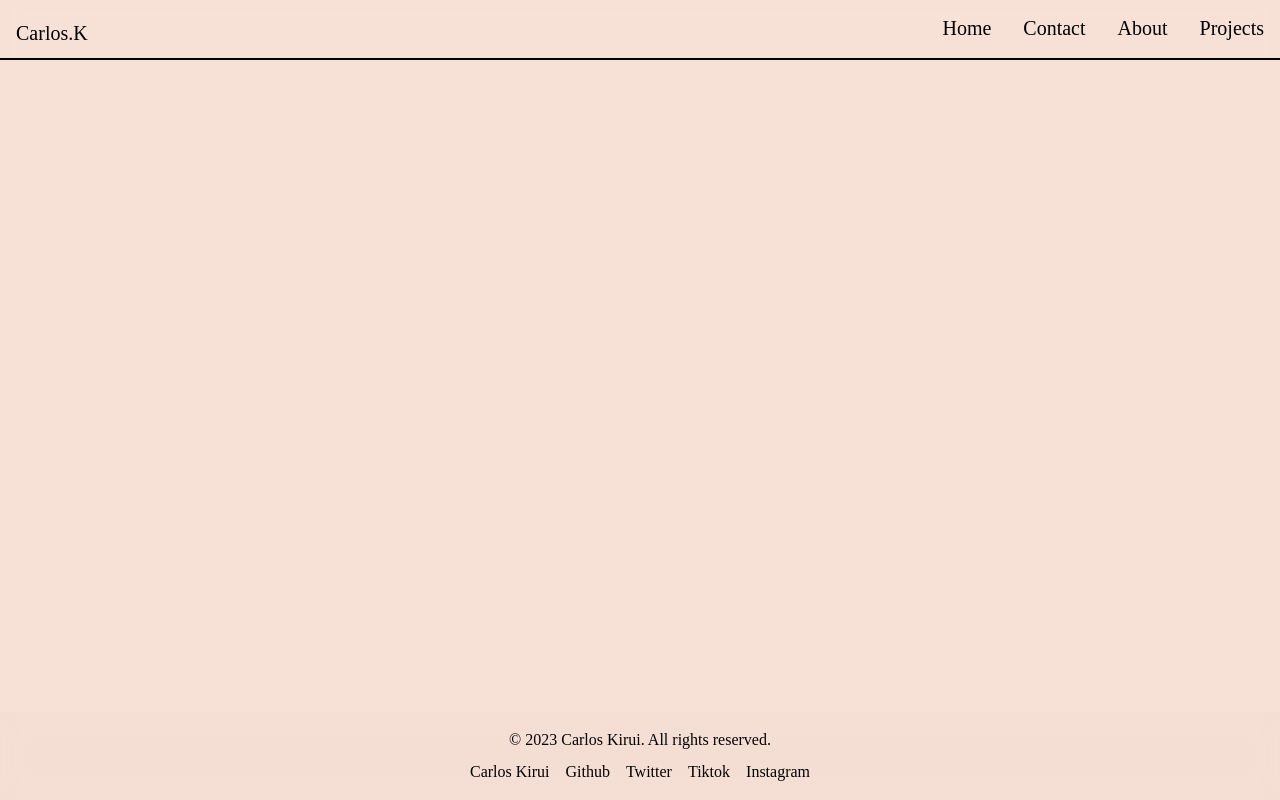
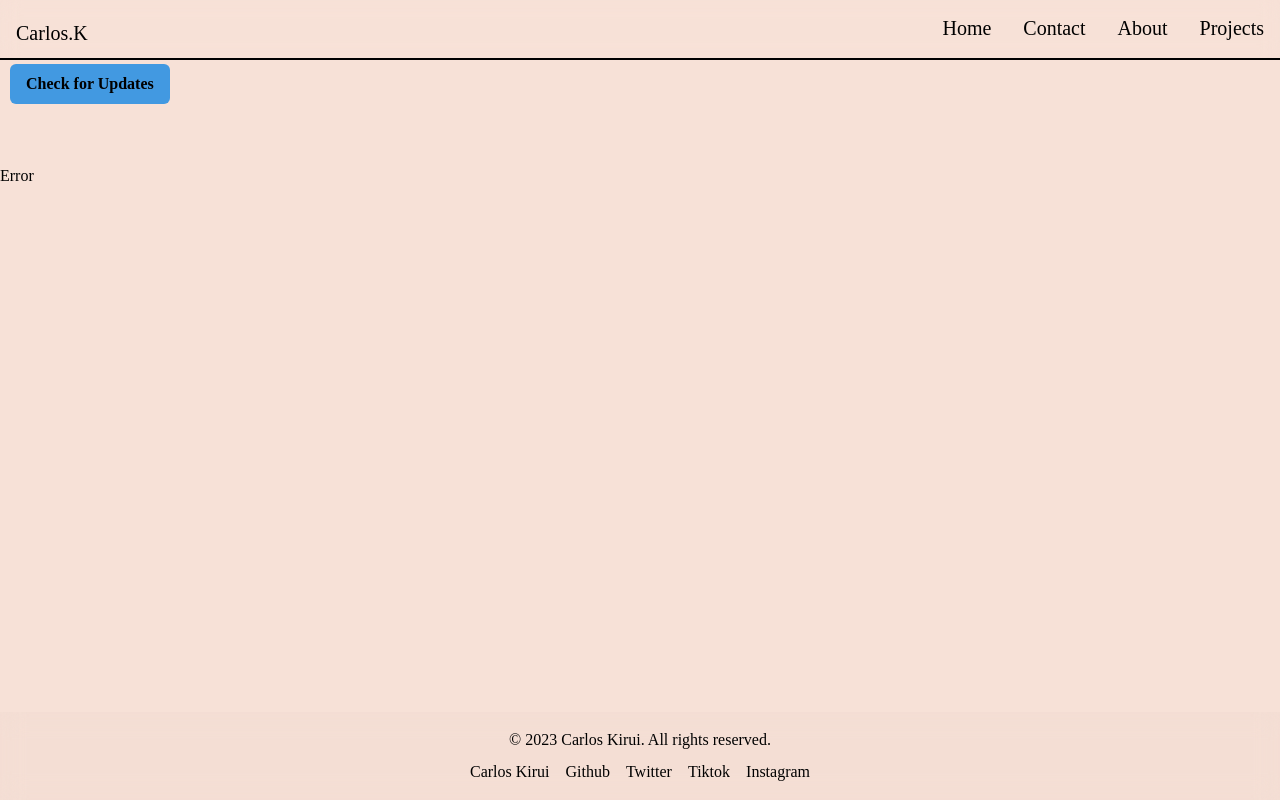
Before and after one commit to carloskim123/portfolio-site-old, a React (Vite) app: page /error in a window 1280 px wide. Built offline with nearby package versions, Linux system fonts and the light colour scheme; a web font is replaced by a local one.

Commit message:
initial to review branch

```diff
--- a/src/App.jsx
+++ b/src/App.jsx
@@ -1,38 +1,36 @@
+import React from 'react';
 import {
   createBrowserRouter,
   createRoutesFromElements,
   Route,
   RouterProvider
-} from 'react-router-dom'
-
+} from 'react-router-dom';
 
 // layouts and pages
-import RootLayout from './layouts/RootLayout'
-import Home from './pages/Home'
-import Projects from './pages/Projects'
-import About from './pages/About'
-import Contact from './pages/Contact'
-import NotFound from './pages/NotFound'
-import HasSubmitted from './components/HasSubmitted'
+import RootLayout from './layouts/RootLayout';
+import Home from './pages/Home';
+import Projects from './pages/Projects';
+import About from './pages/About';
+import Contact from './pages/Contact';
+import NotFound from './pages/NotFound';
+import HasSubmitted from './components/HasSubmitted';
+
 // router and routes
 const router = createBrowserRouter(
   createRoutesFromElements(
     <>
-      <Route path="/" element={<RootLayout />} >
+      <Route path="/" element={<RootLayout />}>
         <Route index element={<Home />} />
         <Route path="projects" element={<Projects />} />
         <Route path="about" element={<About />} />
         <Route path="contact" element={<Contact />} />
         <Route path="*" element={<NotFound />} />
         <Route path="success" element={<HasSubmitted />} />
-        <Route path="error" element={Error} />
-
+        <Route path="error" element={<div>Error</div>} />
       </Route>
     </>
-
   )
-)
-
+);
 
 // app
 function App() {
@@ -43,7 +41,7 @@ function App() {
         <RootLayout />
       </RouterProvider>
     </>
-  )
+  );
 }
 
-export default App
+export default App;
--- /dev/null
+++ b/src/components/CustomModal.jsx
@@ -0,0 +1,23 @@
+import { Modal, ModalOverlay, ModalContent, ModalHeader, ModalFooter, ModalBody, ModalCloseButton, Button } from "@chakra-ui/react";
+
+const CustomModal = ({ isOpen, onClose }) => {
+    return (
+        <Modal isOpen={isOpen} onClose={onClose} size="md">
+            <ModalOverlay />
+            <ModalContent>
+                <ModalHeader>Modal Title</ModalHeader>
+                <ModalCloseButton />
+                <ModalBody>
+                    <p>Your on the latest version of the app</p>
+                </ModalBody>
+                <ModalFooter>
+                    <Button colorScheme="blue" mr={3} onClick={onClose}>
+                        Close
+                    </Button>
+                </ModalFooter>
+            </ModalContent>
+        </Modal>
+    );
+};
+
+export default CustomModal;
--- a/src/layouts/RootLayout.jsx
+++ b/src/layouts/RootLayout.jsx
@@ -1,6 +1,5 @@
-// External Library
 import { Link, useNavigate } from 'react-router-dom';
-import { Box, Flex, Text } from "@chakra-ui/react";
+import { Box, Flex, Text, Button } from "@chakra-ui/react";
 import { Outlet } from "react-router-dom";
 import { Suspense, useEffect, useState } from "react"
 
@@ -9,11 +8,15 @@ import Loader from '../components/Loader';
 import Footer from '../components/Footer';
 import { routes } from '../../data/db';
 import "../app.css";
+import CustomModal from '../components/customModal';
 
 const RootLayout = () => {
+  const [hasCheckedForUpdate, setHasCheckedForUpdate] = useState(false);
   const [isLoading, setIsLoading] = useState(true);
   const [showMenu, setShowMenu] = useState(false);
   const [currentTime, setCurrentTime] = useState(new Date());
+  const [lastUpdateCheckTime, setLastUpdateCheckTime] = useState(null);
+  const [isModalOpen, setIsModalOpen] = useState(false);
 
   const navigate = useNavigate();
 
@@ -22,6 +25,14 @@ const RootLayout = () => {
       setIsLoading(false);
     }, 3400);
 
+    const fetchedUpdateState = localStorage.getItem("hasCheckedForUpdate");
+    setHasCheckedForUpdate(fetchedUpdateState === "true"); // Parse as boolean
+
+    const lastCheckedTime = localStorage.getItem("lastUpdateCheckTime");
+    if (lastCheckedTime) {
+      setLastUpdateCheckTime(Number(lastCheckedTime));
+    }
+
     const intervalId = setInterval(() => {
       setCurrentTime(new Date());
     }, 1000);
@@ -29,10 +40,7 @@ const RootLayout = () => {
     return () => {
       clearInterval(intervalId); // Cleanup interval
     };
-
   }, []);
-
-
 
   useEffect(() => {
     window.addEventListener('resize', closeMobileMenu);
@@ -45,6 +53,35 @@ const RootLayout = () => {
     setShowMenu(!showMenu);
   };
 
+  const checkedForUpdate = () => {
+    setHasCheckedForUpdate(true);
+    localStorage.setItem('hasCheckedForUpdate', true);
+
+    setLastUpdateCheckTime(Date.now());
+    localStorage.setItem('lastUpdateCheckTime', Date.now().toString());
+
+    setTimeout(() => {
+      setHasCheckedForUpdate(false); // Reset to false after 24 hours
+      localStorage.setItem('hasCheckedForUpdate', false);
+    }, 86400000); // 24 hours in milliseconds
+  }
+
+  const openModal = () => {
+    setIsModalOpen(true);
+  };
+
+  const closeModal = () => {
+    setIsModalOpen(false);
+    checkedForUpdate();
+
+  };
+
+  // Determine whether to show the "Check for updates" button
+  const showUpdateButton =
+    !hasCheckedForUpdate &&
+    (!lastUpdateCheckTime ||
+      Date.now() - lastUpdateCheckTime >= 24 * 60 * 60 * 1000); // 24 hours in milliseconds
+
   const closeMobileMenu = () => {
     if (window.innerWidth >= 770 && showMenu) {
       setShowMenu(false);
@@ -52,8 +89,6 @@ const RootLayout = () => {
       setShowMenu(false);
     }
   };
-
-
 
   return (
     <div>
@@ -95,6 +130,7 @@ const RootLayout = () => {
                 </Box>
               )}
             </Box>
+
             <Flex display={{ base: "none", md: "flex" }} gap="2rem">
               {routes.map(route => (
                 <Link key={route.path} to={route.path}>
@@ -108,11 +144,17 @@ const RootLayout = () => {
                     {route.pathname}
                   </Text>
                 </Link>
-
               ))}
-
             </Flex>
           </Flex>
+        </Box>
+        <Box mt={"4rem"}>
+          {showUpdateButton && (
+            <Button ml={"10px"} bg={"blue.400"} color={"black"} _hover={{color: "black"}} onClick={openModal}>Check for Updates</Button>
+          )}
+          {showUpdateButton && (
+            <CustomModal isOpen={isModalOpen} onClose={closeModal} />
+          )}
         </Box>
         <Flex flex="1" paddingTop={"60px"} >
           <Box
```
Also changed, not shown: package.json (+6 -3 lines), 2 other files (tests, documents, lock files or other folders).
